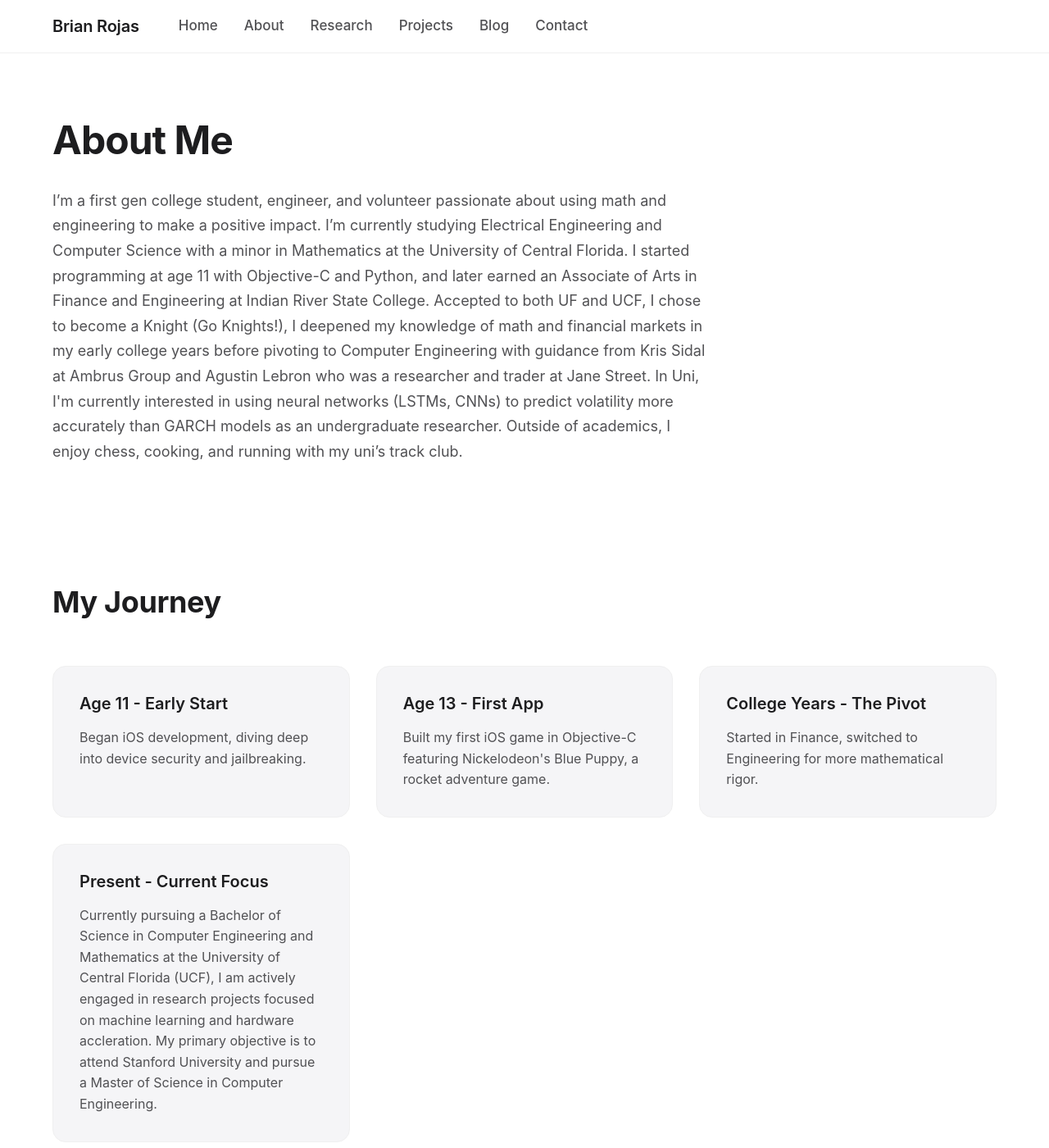
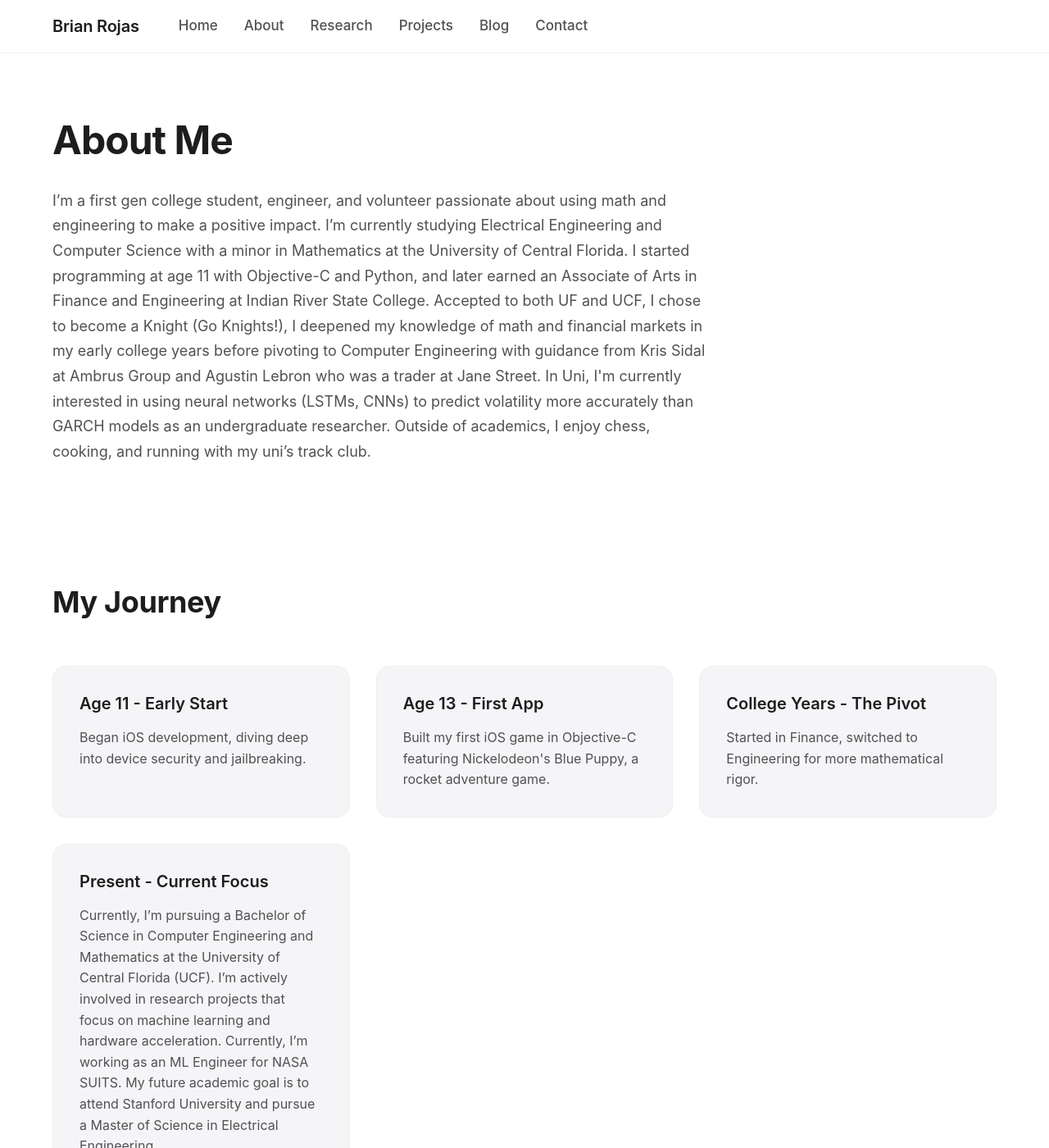
Before and after one commit to brianrojrc/brianrojrc.github.io, a Jekyll site: the page built from about.md, in a window 1280 px wide and 1400 px high. Shown: the whole window at 82% size. Built offline with Jekyll 4.4.1, drawn with Linux system fonts in a browser that asks for light colours.

Commit message:
Update about.md

```diff
--- a/about.md
+++ b/about.md
@@ -6,7 +6,7 @@ title: About
 <section class="hero">
     <h1>About Me</h1>
     <p class="description">
-        I’m a first gen college student, engineer, and volunteer passionate about using math and engineering to make a positive impact. I’m currently studying Electrical Engineering and Computer Science with a minor in Mathematics at the University of Central Florida. I started programming at age 11 with Objective-C and Python, and later earned an Associate of Arts in Finance and Engineering at Indian River State College. Accepted to both UF and UCF, I chose to become a Knight (Go Knights!), I deepened my knowledge of math and financial markets in my early college years before pivoting to Computer Engineering with guidance from Kris Sidal at Ambrus Group and Agustin Lebron who was a researcher and trader at Jane Street.
+        I’m a first gen college student, engineer, and volunteer passionate about using math and engineering to make a positive impact. I’m currently studying Electrical Engineering and Computer Science with a minor in Mathematics at the University of Central Florida. I started programming at age 11 with Objective-C and Python, and later earned an Associate of Arts in Finance and Engineering at Indian River State College. Accepted to both UF and UCF, I chose to become a Knight (Go Knights!), I deepened my knowledge of math and financial markets in my early college years before pivoting to Computer Engineering with guidance from Kris Sidal at Ambrus Group and Agustin Lebron who was a trader at Jane Street.
 
     In Uni, I'm currently interested in using neural networks (LSTMs, CNNs) to predict volatility more accurately than GARCH models as an undergraduate researcher.
 
@@ -31,7 +31,7 @@ Outside of academics, I enjoy chess, cooking, and running with my uni’s track
         </div>
         <div class="card">
             <h3>Present - Current Focus</h3>
-            <p>Currently pursuing a Bachelor of Science in Computer Engineering and Mathematics at the University of Central Florida (UCF), I am actively engaged in research projects focused on machine learning and hardware accleration. My primary objective is to attend Stanford University and pursue a Master of Science in Computer Engineering.</p>
+            <p>Currently, I’m pursuing a Bachelor of Science in Computer Engineering and Mathematics at the University of Central Florida (UCF). I’m actively involved in research projects that focus on machine learning and hardware acceleration. Currently, I’m working as an ML Engineer for NASA SUITS. My future academic goal is to attend Stanford University and pursue a Master of Science in Electrical Engineering..</p>
         </div>
     </div>
 </section>
```
